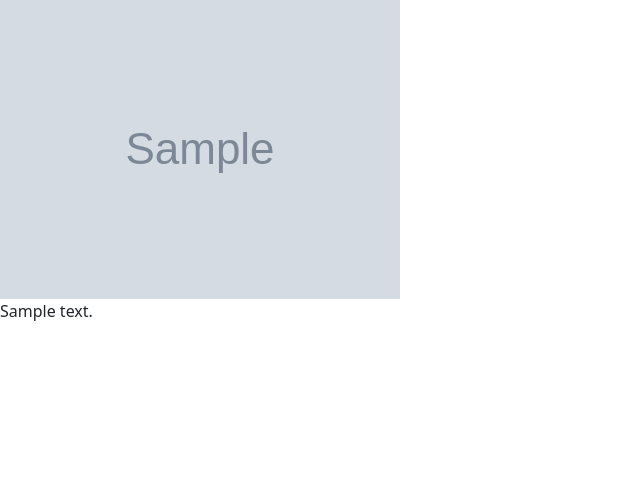
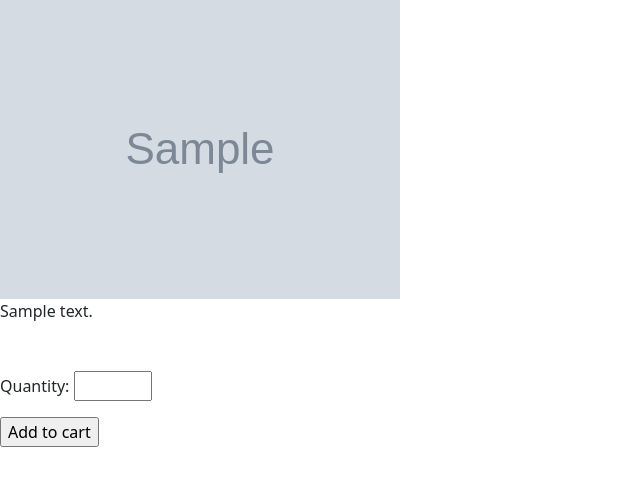
Before and after one commit to dori-dev/django-shop, a Django app: a page that uses src/product/templates/product/detail.html in a window 1280 px wide. Shown: the part 167-653 px from the top of the page, without its empty margins (0-640 px from the left). Run offline with Django 4.2, Linux system fonts and the light colour scheme; tables that the repository leaves empty hold one stand-in row (values such as "Sample post"); grey boxes marked "Sample" are stand-in pictures; some libraries are stand-ins or nearby versions.

Commit message:
add cart view

```diff
--- /dev/null
+++ b/src/order/forms.py
@@ -0,0 +1,8 @@
+from django import forms
+
+
+class CartAddForm(forms.Form):
+    quantity = forms.IntegerField(
+        min_value=1,
+        max_value=9,
+    )
--- a/src/order/urls.py
+++ b/src/order/urls.py
@@ -3,5 +3,10 @@ from . import views
 
 app_name = 'order'
 urlpatterns = [
-    path('cart/', views.CartView.as_view(), name='cart')
+    path('cart/', views.CartView.as_view(), name='cart'),
+    path(
+        'cart/add/<slug:slug>/',
+        views.CartAddView.as_view(),
+        name='add_cart'
+    ),
 ]
--- a/src/order/views/__init__.py
+++ b/src/order/views/__init__.py
@@ -1 +1,2 @@
 from order.views.cart import CartView  # noqa
+from order.views.add import CartAddView  # noqa
--- a/src/product/templates/product/detail.html
+++ b/src/product/templates/product/detail.html
@@ -16,7 +16,12 @@
   {{ product.price|format_comma }} Toman
 </p>
 <img src="{{ product.image.url }}" alt="{{ product.name }}">
-<p>
+<p class="mb-5">
   {{ product.description }}
 </p>
+<form action="{% url 'order:add_cart' product.slug %}" method="post">
+  {{ form.as_p }}
+  <input type="submit" value="Add to cart">
+  {% csrf_token %}
+</form>
 {% endblock content %}
--- a/src/product/views/detail.py
+++ b/src/product/views/detail.py
@@ -2,6 +2,7 @@ from django.shortcuts import render, get_object_or_404
 from django.views import View
 
 from product import models
+from order.forms import CartAddForm
 
 
 class ProductDetail(View):
@@ -12,5 +13,6 @@ class ProductDetail(View):
         )
         context = {
             'product': product,
+            'form': CartAddForm(),
         }
         return render(request, 'product/detail.html', context)
```
Also changed, not shown: src/order/views/add.py (added, +13 -0 lines).
